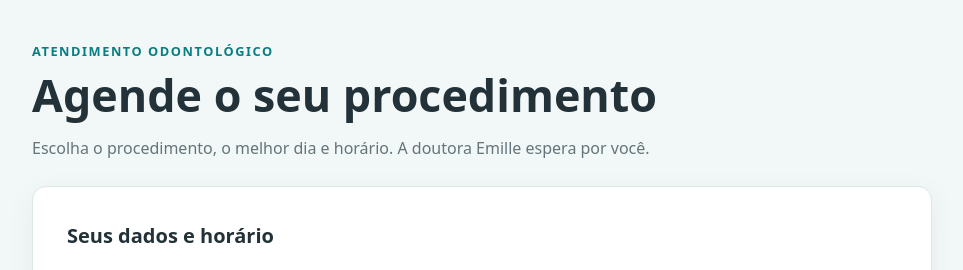
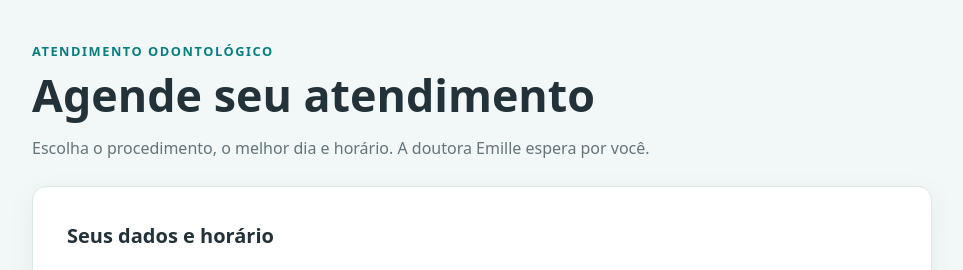
Before and after one commit to dilalima/odonto, a Flask app: page / in a window 1280 px wide. Shown: the part 65-335 px from the top of the page, without its empty margins (158-1121 px from the left). Run offline with Flask 3, Linux system fonts and the light colour scheme; parts of the project's set-up code (start-up, migrations or seed data) failed here and were passed over.

Commit message:
Atualiza texto da tela de agendamento

```diff
--- a/app/templates/index.html
+++ b/app/templates/index.html
@@ -1,9 +1,9 @@
 {% extends "base.html" %}
-{% block title %}Agende o seu procedimento | Odonto Emille{% endblock %}
+{% block title %}Agende seu atendimento | Odonto Emille{% endblock %}
 {% block content %}
 <section class="hero">
   <p class="eyebrow">Atendimento odontológico</p>
-  <h1>Agende o seu procedimento</h1>
+  <h1>Agende seu atendimento</h1>
   <p>Escolha o procedimento, o melhor dia e horário. A doutora Emille espera por você.</p>
 </section>
 <section class="card">
```
